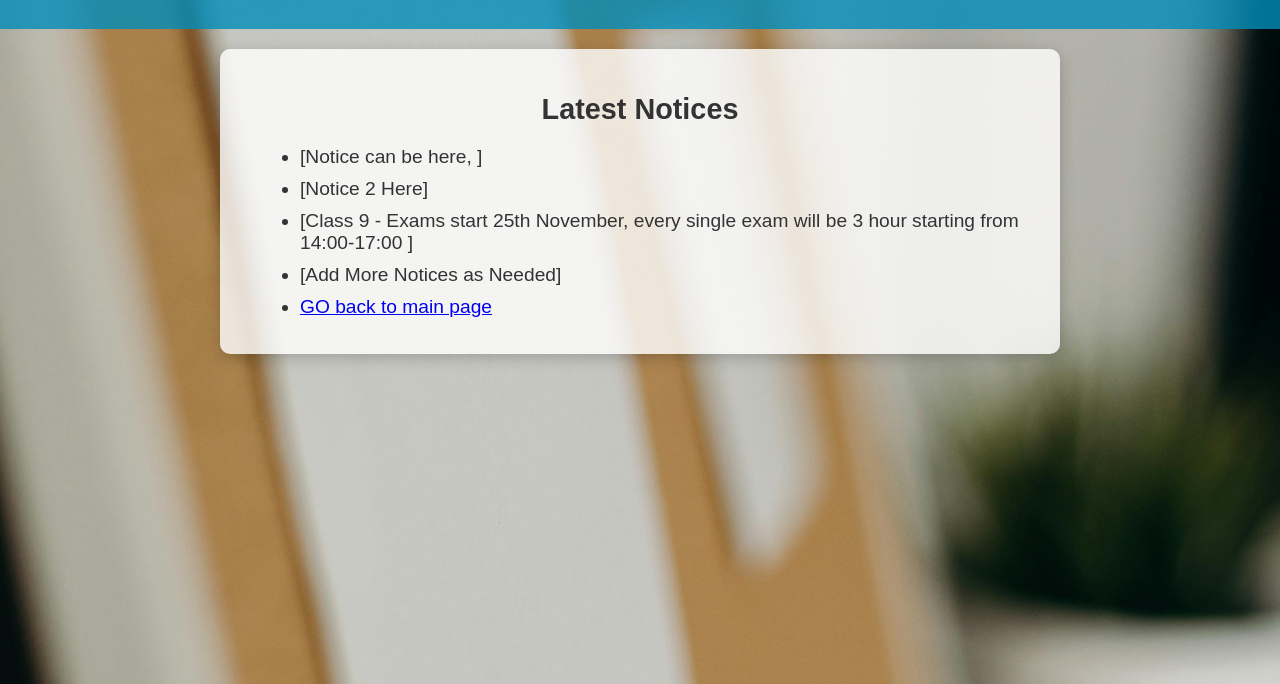
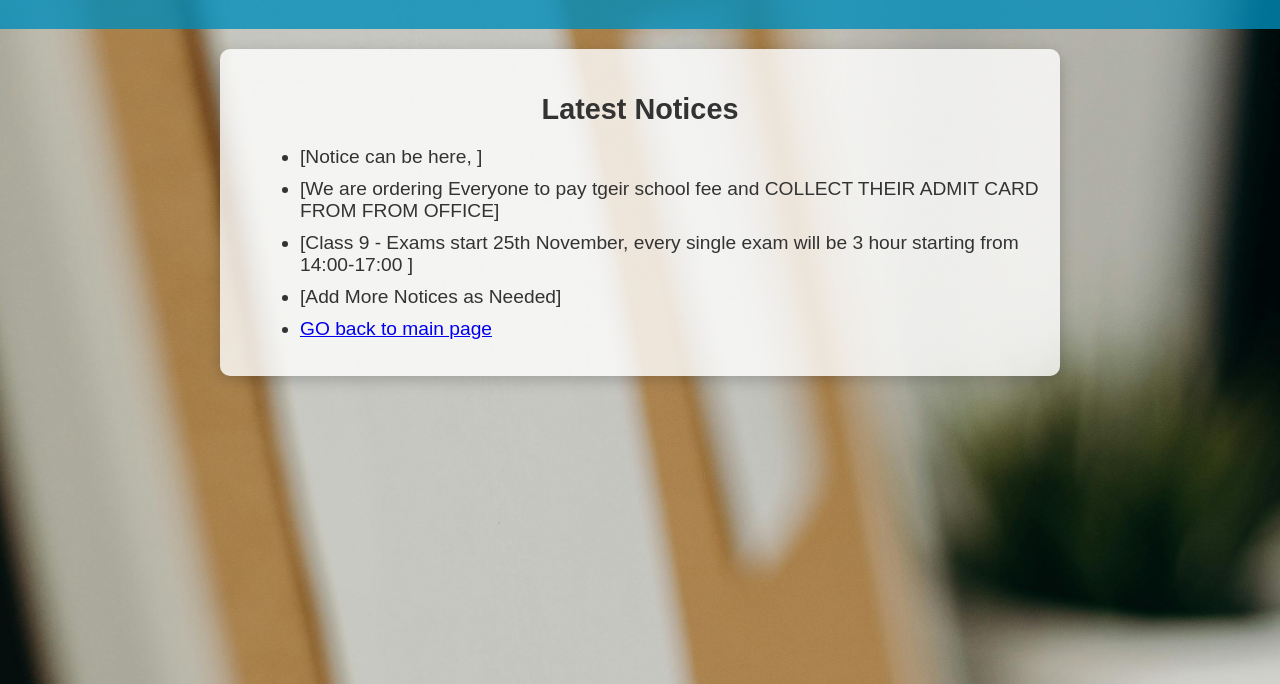
Before and after one commit to Shan0000000/Edilpur-high-school, a plain HTML site: page notice.html in a window 1280 px wide. Shown: the part 116-800 px from the top of the page. Drawn offline with Linux system fonts and the light colour scheme.

Commit message:
Update notice.html

```diff
--- a/notice.html
+++ b/notice.html
@@ -15,10 +15,12 @@
             <h2>Latest Notices</h2>
             <ul>
                 <li>[Notice can be here, ]</li>
-                <li>[Notice 2 Here]</li>
+                <li>[We are ordering Everyone to pay tgeir school fee and
+                    COLLECT THEIR ADMIT CARD FROM FROM OFFICE]</li>
                 <li>[Class 9 -
                     Exams start 25th November,  every single exam will be 3 hour starting from 14:00-17:00 ]</li>
                 <li>[Add More Notices as Needed]</li>
+
                 <li> <a href="index.html">GO back to main page</a></li>
 
 
```
